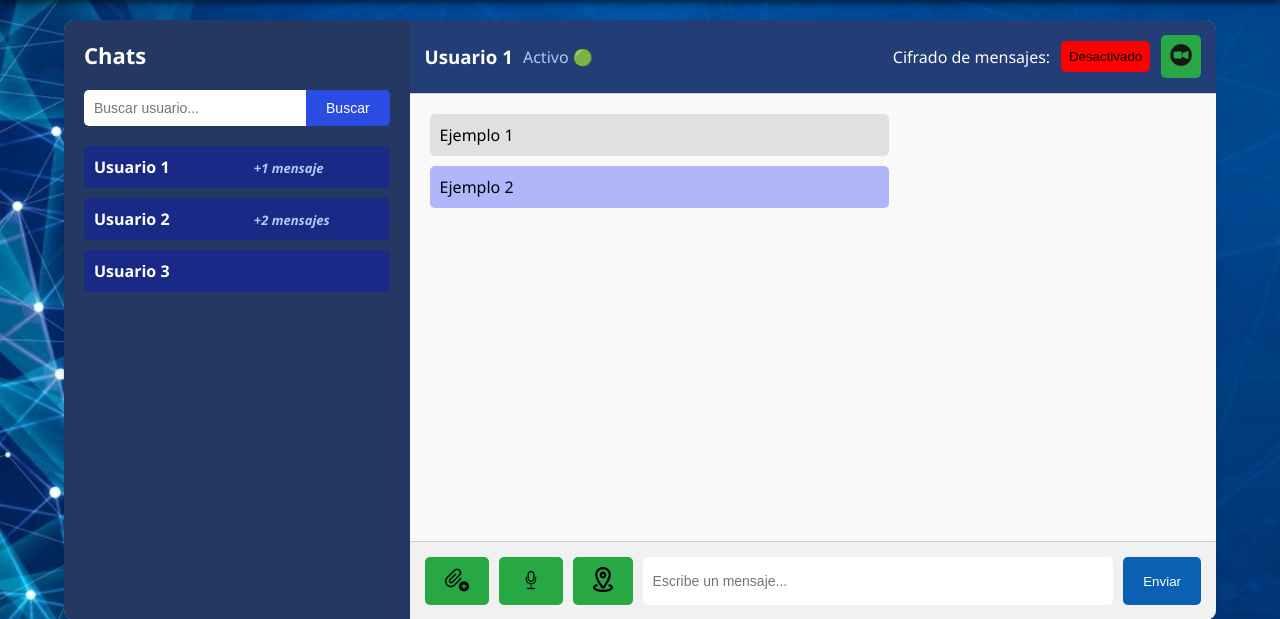
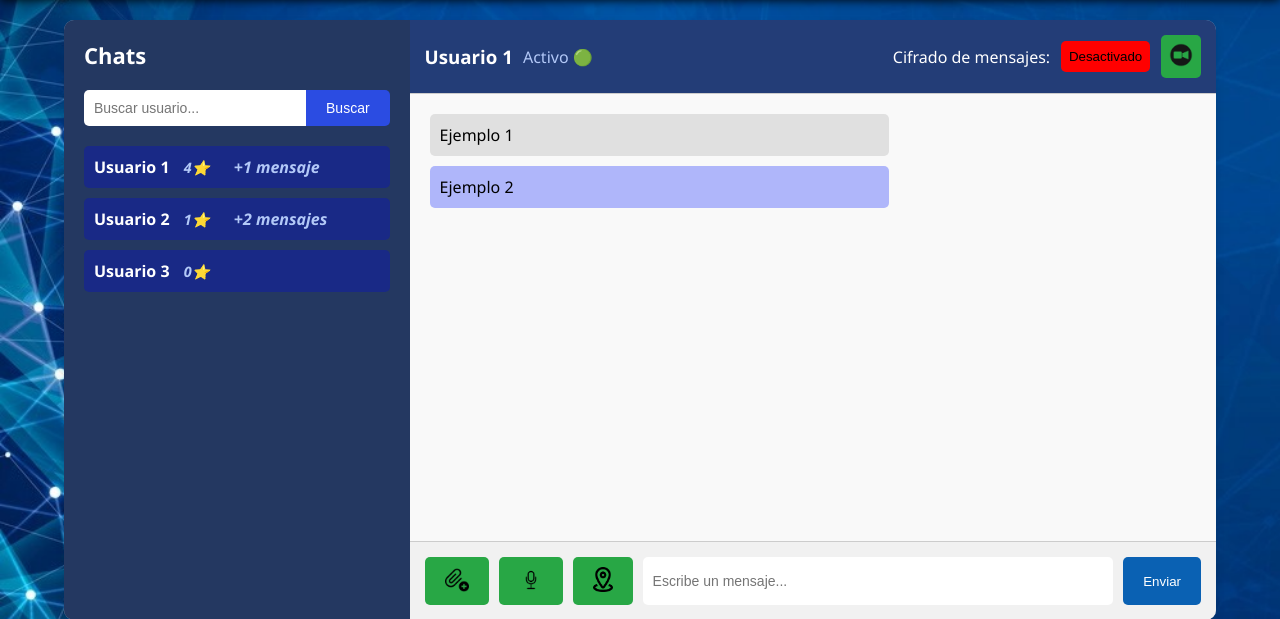
Before and after one commit to MiguelMoreno99/POI_PROYECT, a PHP site: page /HTML/mensajes.html in a window 1280 px wide. Shown: the part 105-724 px from the top of the page. Run offline with PHP 8.4, Linux system fonts and the light colour scheme.

Commit message:
SE AGREGA LA VISIBILIDAD DEL SISTEMA DE RECOMPENSAS DE LOS USUARIOS CON ESTRELLAS

```diff
--- a/CSS/mensajes.css
+++ b/CSS/mensajes.css
@@ -254,11 +254,18 @@
     gap: 10px;
 }
 
+.recompensasUsuario {
+    font-style: italic;
+    color: #b3c9f8;
+    font-size: .9em;
+    margin-left: 10px;
+}
+
 .messageNotification {
     font-style: italic;
     color: #b3c9f8;
-    font-size: 13px;
-    margin-left: 80px;
+    font-size: 1em;
+    margin-left: 20px;
 }
 
 .cifrado-btn {
--- a/HTML/Usuario.html
+++ b/HTML/Usuario.html
@@ -15,6 +15,7 @@
       <div class="divProfile">
         <h1>usuario@email.com</h1>
         <img src="../Imagenes/perfil.webp" alt="imagen" />
+        <h1>4⭐</h1>
       </div>
     </div>
 
@@ -57,14 +58,14 @@
             <div class="error-message"></div>
           </div>
           <div class="form-grupo">
-            <label for="select_image">Foto de Perfil:</label><br><br>
+            <label for="select_image">Foto de Perfil:</label><br /><br />
             <img
               class="profilePreview"
               id="profilePreview"
               src="../imagenes/perfil.webp"
               alt="Foto de perfil"
             />
-            <br><br>
+            <br /><br />
             <input
               type="file"
               id="foto"
--- a/HTML/mensajes.html
+++ b/HTML/mensajes.html
@@ -23,13 +23,13 @@
 
         <ul class="chat-list">
           <li class="chat-item">
-            Usuario 1 <label class="messageNotification">+1 mensaje</label>
+            Usuario 1 <label class="recompensasUsuario">4⭐</label> <label class="messageNotification">+1 mensaje</label>
           </li>
           <li class="chat-item">
-            Usuario 2 <label class="messageNotification">+2 mensajes</label>
+            Usuario 2 <label class="recompensasUsuario">1⭐</label> <label class="messageNotification">+2 mensajes</label>
           </li>
           <li class="chat-item">
-            Usuario 3 <label class="messageNotification"></label>
+            Usuario 3  <label class="recompensasUsuario">0⭐</label><label class="messageNotification"></label>
           </li>
         </ul>
       </div>
```
